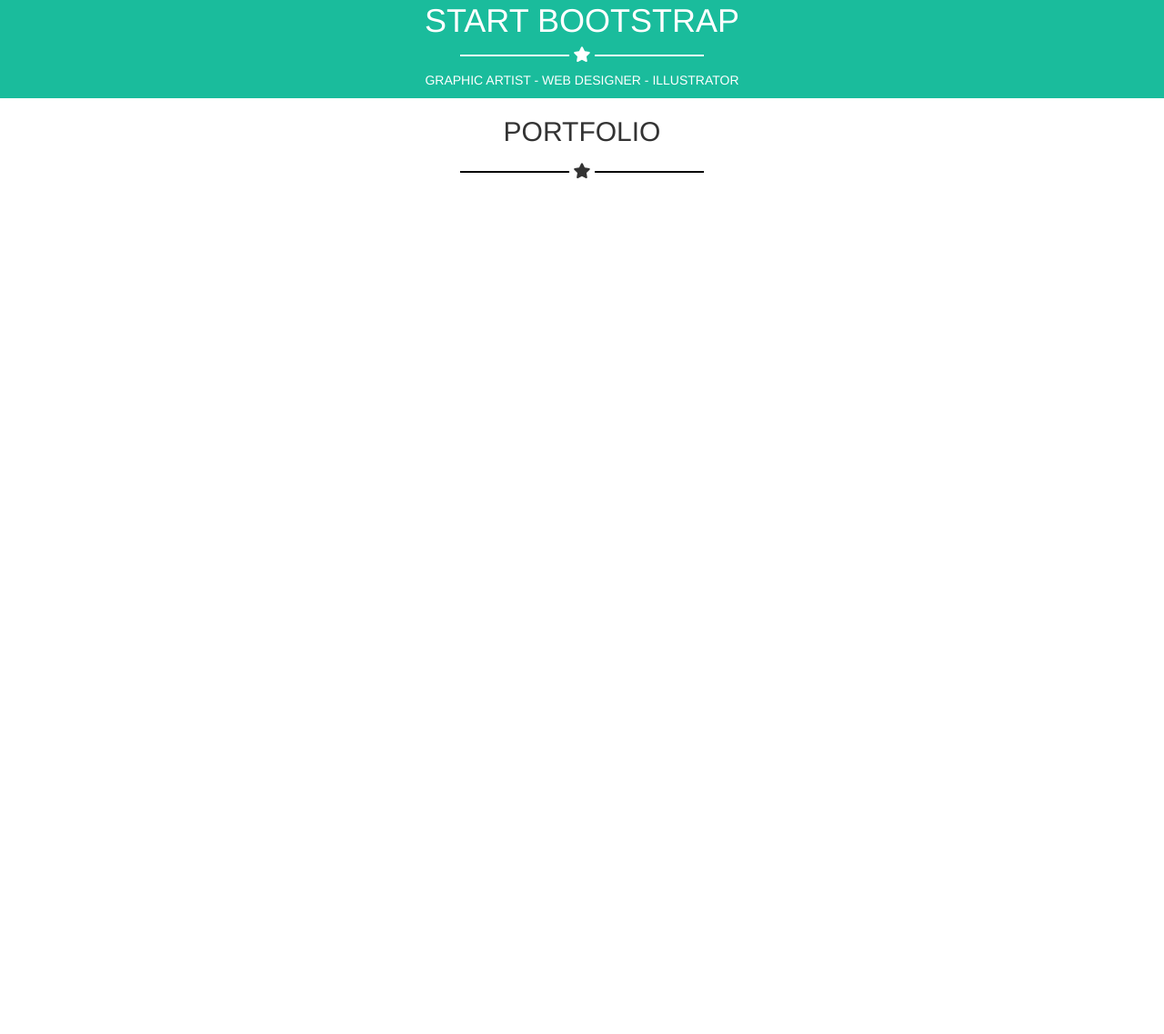
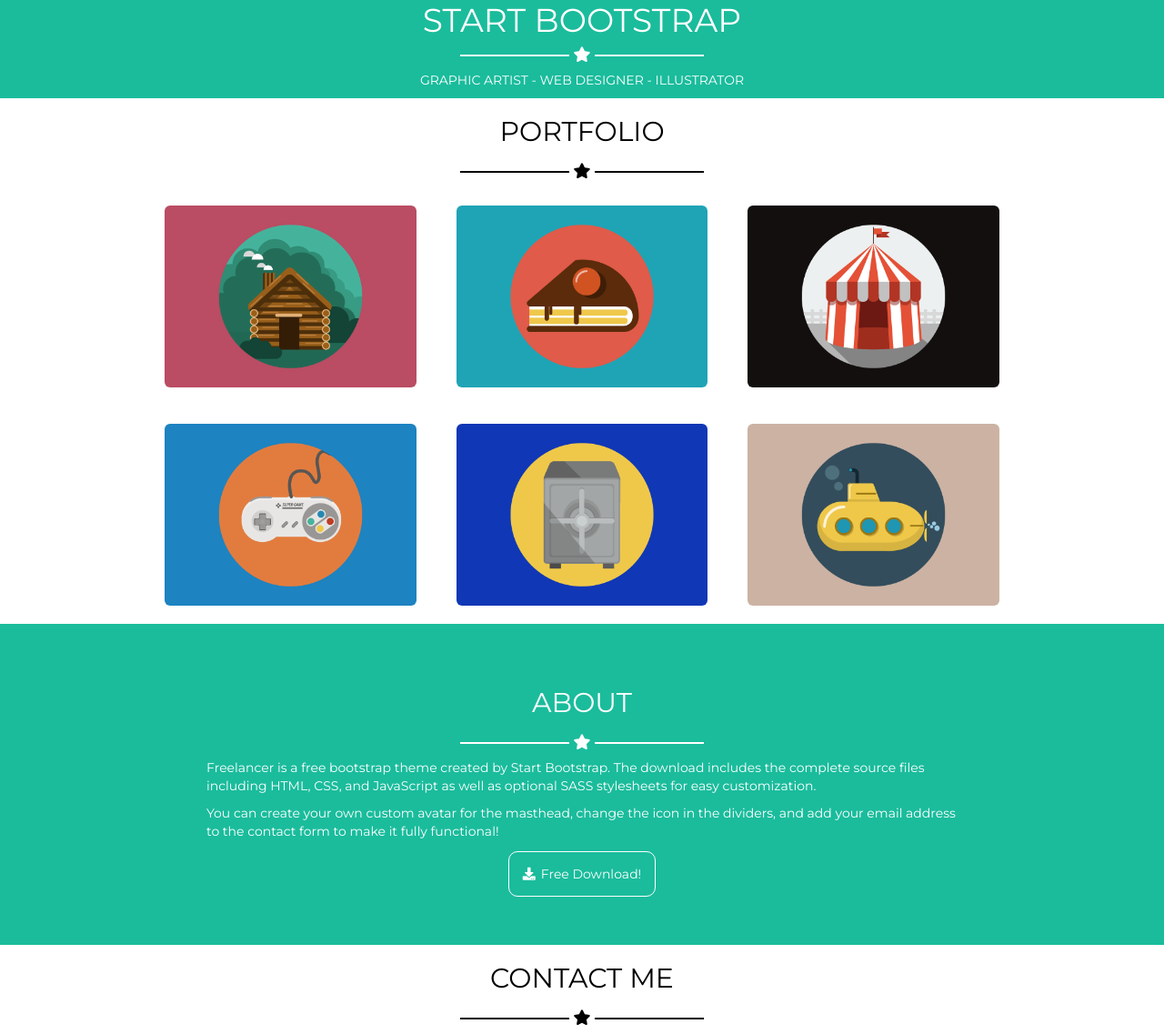
Before and after one commit to France900/html-css-bootstrap-freelancer, a plain HTML site: page index.html in a window 1280 px wide. Shown: the part 267-1404 px from the top of the page at 91% size. Before the commit the page ends 800 px from the top, so only its background shows below. Drawn offline with nearby package versions, Linux system fonts and the light colour scheme.

Commit message:
proseguendo

```diff
--- a/assets/master.css
+++ b/assets/master.css
@@ -1,3 +1,36 @@
+/* --- INIZIO STELLE --- */
+.my-line-star {
+  text-align: center;
+}
+.light {
+  color: white;
+}
+.dark {
+  color: black;
+}
+.the-line-star {
+  line-height: 35px;
+  font-size: 1.2em;
+}
+.my-line {
+  width: 120px;
+  display: inline-block;
+  vertical-align: middle;
+}
+.darkmode div {
+  border: 1px solid black;
+  color: black;
+  color: white;
+}
+.lightmode div {
+  border: 1px solid white;
+  color: white;
+  } /* --- FINE STELLE --- */
+
+body {
+  font-family: 'Montserrat', sans-serif;
+}
+
 header {
   text-transform: uppercase;
   text-align: center;
@@ -19,7 +52,8 @@
   background-color: #2C3E50;
 }
 
-section.my-bg {
+section.my-bg,
+.my-section-2  {
   background-color: #1ABC9C;
 }
 img {
@@ -30,32 +64,40 @@
   margin-bottom: 0;
 }
 
-.my-line-star div {
-  width: 120px;
-  border: 1px solid white;
-  display: inline-block;
-  vertical-align: middle;
-}
-.my-line-star {
-  line-height: 35px;
-  font-size: 1.2em;
-}
 
 /* --- PRIMA SEZIONE MAIN --- */
 .my-section-1 {
   text-align: center;
 }
-main h2 {
+.my-section-2 {
+  color: white;
+  padding: 50px;
+}
+h2 {
   text-transform: uppercase;
 }
-.my-section-1 .my-line-star div {
-  width: 120px;
-  border: 1px solid black;
-  display: inline-block;
-  vertical-align: middle;
-  color: black;
+
+main img {
+  border-radius: 6px;
+  margin: 20px;
 }
-.my-section-1 .my-line-star {
-  line-height: 35px;
-  font-size: 1.2em;
+
+.my-container {
+  width: 70%;
+  margin: 0 auto;
 }
+
+div.align {
+  width: 100%;
+  text-align: center;
+}
+.my-fck-btt {
+  line-height: 55px;
+  padding: 15px;
+  border-radius: 10px;
+  border: 1px solid white;
+  color: white;
+}
+.my-fck-btt i {
+  padding-right: 6px;
+}
--- a/index.html
+++ b/index.html
@@ -6,8 +6,8 @@
     <meta name="viewport" content="width=device-width, initial-scale=1.0">
     <title>index-base</title>
     <link rel="stylesheet" href="https://cdnjs.cloudflare.com/ajax/libs/font-awesome/5.15.2/css/all.min.css" integrity="sha512-HK5fgLBL+xu6dm/Ii3z4xhlSUyZgTT9tuc/hSrtw6uzJOvgRr2a9jyxxT1ely+B+xFAmJKVSTbpM/CuL7qxO8w==" crossorigin="anonymous" /> <!-- link a font awesome, es per "carret down" (che trovi sul secondo sito ed è per i simboli) -->
-    <!-- link preload font [di google (va anche un pezzetto nel css)]-->
-    <!-- link font -->
+    <link rel="preconnect" href="https://fonts.gstatic.com">
+    <link href="https://fonts.googleapis.com/css2?family=Montserrat&display=swap" rel="stylesheet">
     <!-- <link rel="stylesheet" href="/framework.css">  il mio framework con bootstrap non è piu utile-->
     <!-- Latest compiled and minified CSS --> <!-- da boostrp 3.3.7 https://getbootstrap.com/docs/3.3/getting-started/ -->
     <link rel="stylesheet" href="https://maxcdn.bootstrapcdn.com/bootstrap/3.3.7/css/bootstrap.min.css" integrity="sha384-BVYiiSIFeK1dGmJRAkycuHAHRg32OmUcww7on3RYdg4Va+PmSTsz/K68vbdEjh4u" crossorigin="anonymous">
@@ -56,9 +56,9 @@
               <button type="submit" class="btn btn-default">Submit</button>
             </form> -->
             <ul class="nav navbar-nav navbar-right">
-              <li><a href="#">profile</a></li>
-              <li><a href="#">abouth</a></li>
-              <li><a href="#">contact</a></li>
+              <li><a href="#my-portfolio">portfolio</a></li>
+              <li><a href="#my-about">about</a></li>
+              <li><a href="#my-contact">contact</a></li>
               <!-- <li class="dropdown">
                 <a href="#" class="dropdown-toggle" data-toggle="dropdown" role="button" aria-haspopup="true" aria-expanded="false">Dropdown <span class="caret"></span></a>
                 <ul class="dropdown-menu">
@@ -76,11 +76,13 @@
 
       <section class="container-fluid my-bg">
         <img src="./assets/img/avatar.svg" alt="">
-        <h1>start bootstrap</h1>
-        <div class="my-line-star">
-          <div class=""></div>
-          <span><i class="fas fa-star"></i></span>
-          <div class=""></div>
+        <div class="my-line-star light">
+          <h1>start bootstrap</h1>
+          <div class="the-line-star lightmode">
+            <div class="my-line"></div>
+            <span><i class="fas fa-star"></i></span>
+            <div class="my-line"></div>
+          </div>
         </div>
         <p>graphic artist - web designer - illustrator</p>
       </section>
@@ -88,20 +90,68 @@
     </header>
 
     <main>
-      <section class="my-section-1">
-        <h2>portfolio</h2>
-        <div class="my-line-star">
-          <div class=""></div>
-          <span><i class="fas fa-star"></i></span>
-          <div class=""></div>
+      <section  id="my-portfolio" class="my-section-1">
+        <div class="my-line-star dark">
+          <h2>portfolio</h2>
+          <div class="the-line-star darkmode">
+            <div class="my-line"></div>
+            <span><i class="fas fa-star"></i></span>
+            <div class="my-line"></div>
+          </div>
+        </div>
+        <div class="container">
+          <img src="./assets/img/cabin.png" alt="">
+          <img src="./assets/img/cake.png" alt="">
+          <img src="./assets/img/circus.png" alt="">
+          <img src="./assets/img/game.png" alt="">
+          <img src="./assets/img/safe.png" alt="">
+          <img src="./assets/img/submarine.png" alt="">
+        </div>
+      </section>
+
+      <section id="my-about" class="my-section-2">
+        <div class="my-container">
+          <div class="my-line-star light">
+            <h2>about</h2>
+            <div class="the-line-star lightmode">
+              <div class="my-line"></div>
+              <span><i class="fas fa-star"></i></span>
+              <div class="my-line"></div>
+            </div>
+          </div>
+          <article class="">
+            <p>
+              Freelancer is a free bootstrap theme created by Start Bootstrap. The download includes the complete source files including HTML, CSS, and JavaScript as well as optional SASS stylesheets for easy customization.
+            </p>
+          </article>
+          <article class="">
+            <p>
+              You can create your own custom avatar for the masthead, change the icon in the dividers, and add your email address to the contact form to make it fully functional!
+            </p>
+          </article>
+          <div class="align">
+            <a class="my-fck-btt" href="#" role="button"><i class="fas fa-download"></i>Free Download!</a>
+          </div>
         </div>
       </section>
     </main>
 
+    <footer>
+      <section id="my-contact">
+        <div class="my-line-star dark">
+          <h2>contact me</h2>
+          <div class="the-line-star darkmode">
+            <div class="my-line"></div>
+            <span><i class="fas fa-star"></i></span>
+            <div class="my-line"></div>
+          </div>
+        </div>
+      </section>
+    </footer>
+    <!-- jQuery (necessary for Bootstrap's JavaScript plugins) -->
+    <script src="https://ajax.googleapis.com/ajax/libs/jquery/1.12.4/jquery.min.js"></script>
     <!-- Latest compiled and minified JavaScript --> <!-- da boostrp 3.3.7 https://getbootstrap.com/docs/3.3/getting-started/ -->
     <script src="https://maxcdn.bootstrapcdn.com/bootstrap/3.3.7/js/bootstrap.min.js" integrity="sha384-Tc5IQib027qvyjSMfHjOMaLkfuWVxZxUPnCJA7l2mCWNIpG9mGCD8wGNIcPD7Txa" crossorigin="anonymous"></script>
-    <!-- jQuery (necessary for Bootstrap's JavaScript plugins) -->
-    <script src="https://ajax.googleapis.com/ajax/libs/jquery/1.12.4/jquery.min.js"></script>
     <!-- Include all compiled plugins (below), or include individual files as needed -->
     <script src="js/bootstrap.min.js"></script>
   </body>
```
